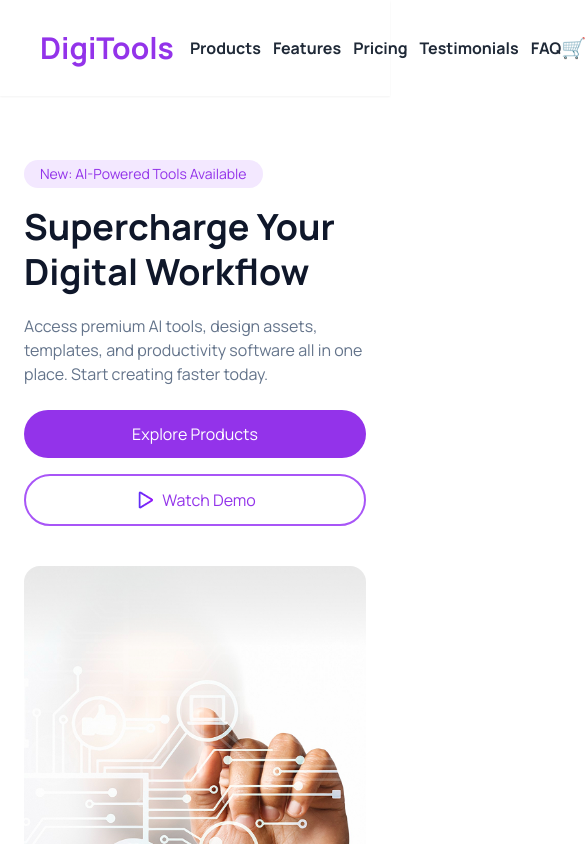
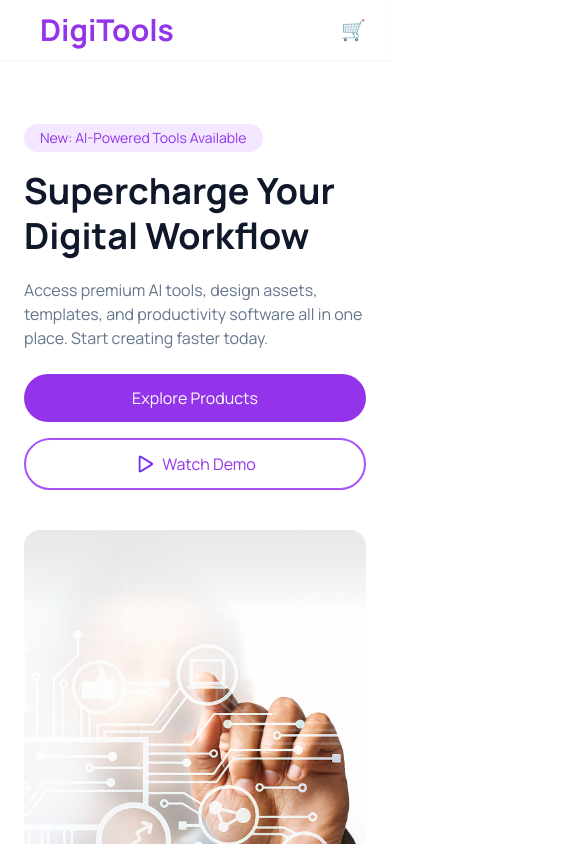
Before and after one commit to Muhatarima/ReactDigiTool, a React (Create React App) app: page / in a window 390 px wide. Shown: the top 844 px of the page, 585 px wide, since content can reach past the window. Built offline with nearby package versions, Linux system fonts and the light colour scheme.

Commit message:
responsive

```diff
--- a/src/components/Navbar.jsx
+++ b/src/components/Navbar.jsx
@@ -1,29 +1,34 @@
-function Navbar({cartCount}) {
+function Navbar({ cartCount }) {
   return (
-    <div className="navbar px-6 md:px-12 lg:px-24 flex items-center justify-between bg-white shadow-sm p-3 sticky top-0 z-50">
+    <div className="px-6 md:px-12 lg:px-24 flex items-center justify-between bg-white shadow-sm p-3 sticky top-0 z-50">
 
-
-      <div className="navbar-start">
+      <   div className="flex-shrink-0">
         <a className="text-3xl px-4 font-bold text-purple-600">DigiTools</a>
       </div>
 
 
-      <div className="navbar-center ">
-        <ul className="menu menu-horizontal flex text-center items-start gap-3 ">
-          <li><a href=''className="font-bold text-bold text-gray-800 " >Products</a></li>
-          <li><a href=''className="font-bold text-bold text-gray-800 " >Features</a></li>
-          <li><a href=''className="font-bold text-bold text-gray-800 " >Pricing</a></li>
-          <li><a href=''className="font-bold text-bold text-gray-800 " >Testimonials</a></li>
-          <li><a href=''className="font-bold text-bold text-gray-800 " >FAQ</a></li>
+      <div className="hidden lg:flex flex-1 justify-center">
+        <ul className="menu menu-horizontal flex text-center gap-3">
+                            <li><a href="" className="font-bold text-gray-800">Products</a></li>
+          <li><a href="" className="font-bold text-gray-800">Features</a></li>
+
+
+            <li><a href="" className="font-bold text-gray-800">Pricing</a></li>
+          <li><a href="" className="font-bold text-gray-800">Testimonials</a></li>
+
+
+
+
+
+          <li><a href="" className="font-bold text-gray-800">FAQ</a></li>
         </ul>
       </div>
 
+      <div className="flex items-center gap-3">
+            <div className="relative">
 
-      <div className="navbar-end gap-3 items-center flex">
- <div className="relative">
-  <button className="btn btn-ghost btn-circle text-xl">
-    🛒
-  </button>
+
+          <button className="btn btn-ghost btn-circle text-xl">🛒</button>
 
           {cartCount > 0 && (
             <span className="absolute -top-1 -right-1 bg-red-500 text-white text-[10px] w-5 h-5 rounded-full flex items-center justify-center">
@@ -31,11 +36,14 @@ function Navbar({cartCount}) {
             </span>
           )}
         </div>
-        <a href='' className="btn btn-ghost">Login</a>
-        <button className="btn bg-purple-600 px-6 py-3  hover:bg-white hover:text-purple-600 hover:border-purple-600 hover:border-2 text-white rounded-full">Get Started</button>
+
+        <a href="" className="btn btn-ghost hidden md:inline-flex">Login</a>
+        <button className="btn bg-purple-600 px-6 py-3 hover:bg-white hover:text-purple-600 hover:border-purple-600 hover:border-2 text-white rounded-full hidden md:inline-flex">
+          Get Started
+        </button>
       </div>
-
     </div>
   );
 }
+
 export default Navbar;
--- a/src/components/Products.jsx
+++ b/src/components/Products.jsx
@@ -9,9 +9,9 @@ function Products({ handleAddToCart }) {
   }
 
   return (
-    <div className="grid max-w-6xl mx-auto grid-cols-3 space-y-2 shadow-lg gap-8">
+    <div className="grid max-w-6xl mx-auto mt-4 justify-center items-center grid-cols-1  lg:grid-cols-3 space-y-2 shadow-lg gap-8">
       {productsData.map((product) => (
-        <div key={product.id} className="card w-96 space-y-3 py-5 px-4 bg-slate-200 shadow-sm">
+        <div key={product.id} className="card w-96 space-y-3 py-5 text-center px-4 bg-slate-200 shadow-sm">
           <div className="card-body">
             <span className={`badge badge-xs rounded-full my-3 p-1 ${getTagStyle(product.tagType)}`}>
               {product.tag}
```
Also changed, not shown: src/App.js (+4 -4 lines), src/components/Stats.jsx (+15 -4 lines). Lines whose indentation alone changed are shown as unchanged.
